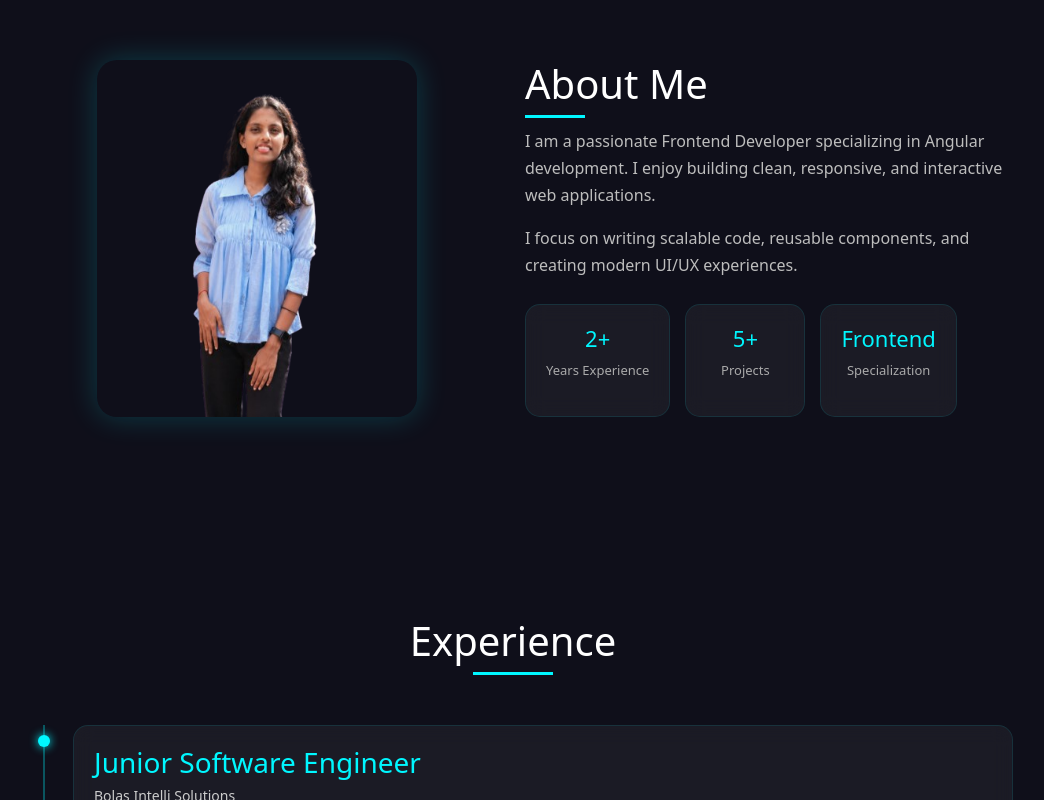
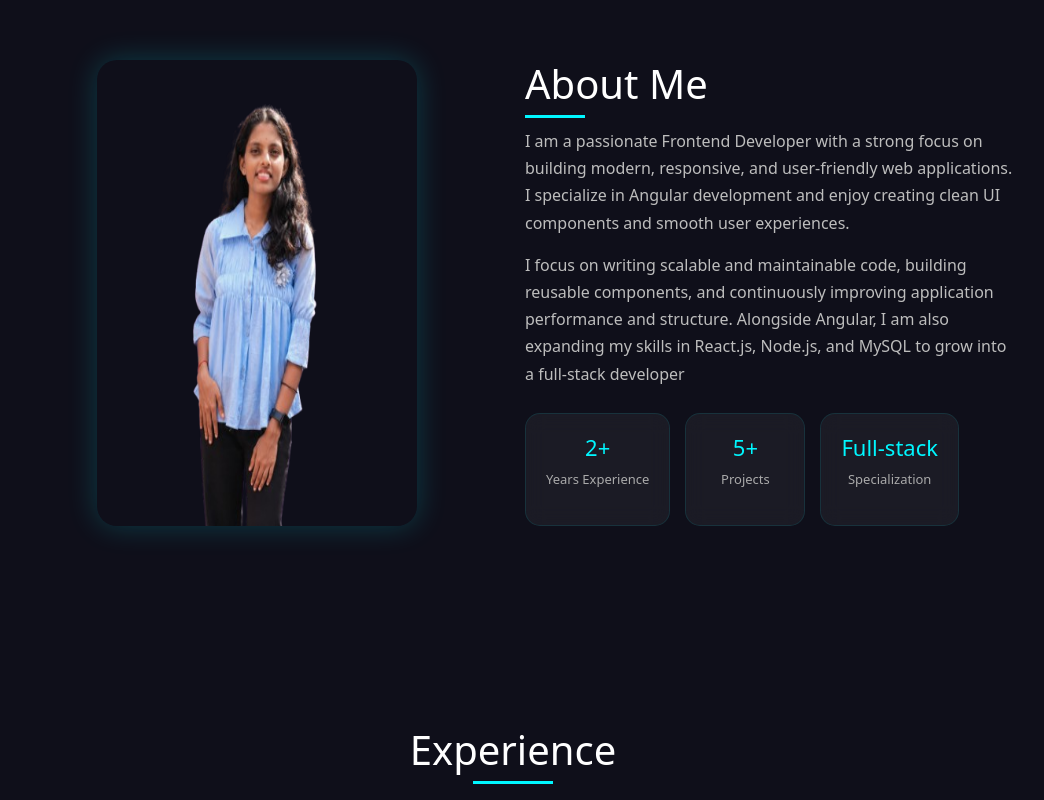
Before and after one commit to Nikhitharbhandary/portfolio, an Angular app: page / in a window 1280 px wide. Shown: the part 840-1640 px from the top of the page, without its empty margins (127-1171 px from the left). Built offline with nearby package versions, Linux system fonts and the light colour scheme.

Commit message:
changes uploaded 3

```diff
--- a/src/app/about/about.html
+++ b/src/app/about/about.html
@@ -7,12 +7,10 @@
         <div class="content-section col-lg-6 col-12">
         <h2>About Me</h2>
         <p>
-            I am a passionate Frontend Developer specializing in Angular development.
-            I enjoy building clean, responsive, and interactive web applications.
+            I am a passionate Frontend Developer with a strong focus on building modern, responsive, and user-friendly web applications. I specialize in Angular development and enjoy creating clean UI components and smooth user experiences.
         </p>
         <p>
-            I focus on writing scalable code, reusable components, and creating
-            modern UI/UX experiences.
+           I focus on writing scalable and maintainable code, building reusable components, and continuously improving application performance and structure. Alongside Angular, I am also expanding my skills in React.js, Node.js, and MySQL to grow into a full-stack developer
         </p>
         <div class="highlights">
             <div class="card">
@@ -24,7 +22,7 @@
                 <p>Projects</p>
             </div>
             <div class="card">
-                <h3>Frontend</h3>
+                <h3>Full-stack</h3>
                 <p>Specialization</p>
             </div>
         </div>
--- a/src/app/projects/projects.html
+++ b/src/app/projects/projects.html
@@ -24,8 +24,8 @@
         <span class="badge personal">Personal Project</span>
         <p> Real-time chat application built using Angular, Node.js, and MongoDB.</p>
         <div class="buttons">
-          <a href="#" class="live">Live Demo</a>
-          <a href="#" class="demo ">Code</a>
+          <a href="/https://team-chat-full.onrender.com" class="live">Live Demo</a>
+          <a href="/https://github.com/Nikhitharbhandary/team-chat-full" class="demo ">Code</a>
         </div>
       </div>
     </div>
@@ -37,8 +37,8 @@
         <span class="badge personal">Personal Project</span>
         <p>Modern animated portfolio built with Angular & GSAP.</p>
         <div class="buttons">
-          <a href="#" class="live">Live Demo</a>
-          <a href="#" class="demo ">Code</a>
+          <a href="/https://portfolio-mz7n.onrender.com/" class="live">Live Demo</a>
+          <a href="/https://github.com/Nikhitharbhandary/portfolio" class="demo ">Code</a>
         </div>
       </div>
     </div>
@@ -50,8 +50,8 @@
         <span class="badge personal">Personal Project</span>
         <p>Dummy e-commerce website built using WordPress and WooCommerce.</p>
         <div class="buttons">
-          <a href="#" class="live">Live Demo</a>
-          <a href="#" class="demo ">Code</a>
+          <a href="" class="live">Live Demo</a>
+          <a href="/https://github.com/Nikhitharbhandary/wordpress-full-project" class="demo ">Code</a>
         </div>
       </div>
     </div>
@@ -61,7 +61,7 @@
         <h3>TextShopDX – Billing System</h3>
         <span class="badge client">Client Project</span>
         <p>Billing and sales management system developed for internal business use.</p>
-        <div class="buttons justify-content-center">
+        <div class="buttons justify-content-center d-none">
            <a href="#" class="live">Live Demo</a>
         </div>
       </div>
@@ -73,7 +73,7 @@
         <h3>RAYJOB – Tailor Management System</h3>
         <span class="badge client">Client Project</span>
         <p> Customer and order management system for tailoring business.</p>
-        <div class="buttons justify-content-center">
+        <div class="buttons justify-content-center d-none">
           <a href="#" class="live">Live Demo</a>
         </div>
       </div>
--- a/src/index.html
+++ b/src/index.html
@@ -2,7 +2,7 @@
 <html lang="en">
 <head>
   <meta charset="utf-8">
-  <title>AngularApp</title>
+  <title>My portfolio</title>
   <base href="/">
   <meta name="viewport" content="width=device-width, initial-scale=1">
   <link rel="icon" type="image/x-icon" href="favicon.ico">
```
